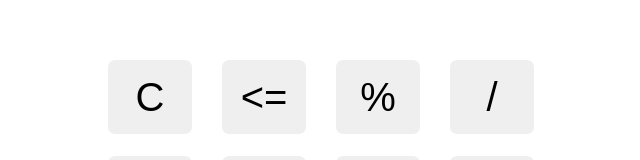
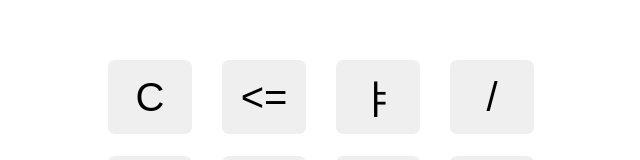
Before and after one commit to rewritestar/calculator, a React (Create React App) app in the folder calculator/: page / in a window 1280 px wide. Shown: the part 172-332 px from the top of the page, without its empty margins (319-959 px from the left). Built offline with nearby package versions, Linux system fonts and the light colour scheme.

Commit message:
중위->후위변환

```diff
--- a/calculator/src/app.jsx
+++ b/calculator/src/app.jsx
@@ -56,7 +56,7 @@ function App() {
           <div className={styles.buttons_container}>
             <Button name="C" colorType="operator" onClick={onResetClick} />
             <Button name="<=" colorType="operator" onClick={onDeleteClick} />
-            <Button name="%" colorType="operator" onClick={onOperatorClick} />
+            <Button name="ㅑ" colorType="operator" />
             <Button name="/" colorType="operator" onClick={onOperatorClick} />
           </div>
           <div className={styles.buttons_container}>
```
